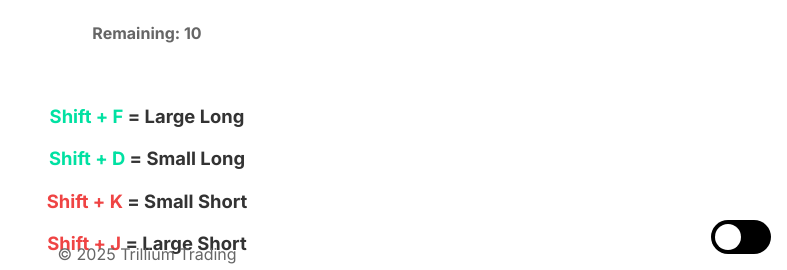
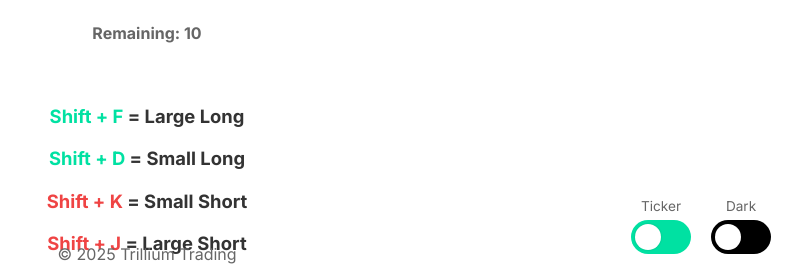
Before and after one commit to cmoon3611/Ticker-Reaction-Trainer, a Flask app: page /burst_mode in a window 1280 px wide. Shown: the part 530-800 px from the top of the page, without its empty margins (493-1280 px from the left). Run offline with Flask 3, Linux system fonts and the light colour scheme.

Commit message:
Added ticker toggle to burst mode

```diff
--- a/templates/burst_mode.html
+++ b/templates/burst_mode.html
@@ -475,6 +475,88 @@ html.dark-mode .feedback.red {
 html.dark-mode #remainingCount {
   color: #aaa;
 }
+
+/* Ticker toggle switch styling */
+#tickerToggle {
+  position: fixed;
+  bottom: 1rem;
+  right: 6rem; /* Position to the left of dark mode toggle */
+  width: 60px;
+  height: 34px;
+  background-color: #00E1A2; /* Green when ticker is shown */
+  border-radius: 34px;
+  cursor: pointer;
+  user-select: none;
+  z-index: 1000;
+  border: none;
+  padding: 0;
+  outline: none;
+  transition: background-color 0.3s ease;
+  display: flex;
+  align-items: center;
+  box-sizing: content-box;
+}
+
+#tickerToggle::before {
+  content: "";
+  position: absolute;
+  left: 4px;
+  top: 4px;
+  width: 26px;
+  height: 26px;
+  background-color: white;
+  border-radius: 50%;
+  transition: transform 0.3s ease;
+  box-shadow: 0 0 2px rgba(0,0,0,0.2);
+}
+
+#tickerToggle.ticker-hidden {
+  background-color: #666; /* Gray when ticker is hidden */
+}
+
+#tickerToggle.ticker-hidden::before {
+  transform: translateX(26px);
+}
+
+html.dark-mode #tickerToggle {
+  background-color: #00E1A2;
+}
+
+html.dark-mode #tickerToggle.ticker-hidden {
+  background-color: #444;
+}
+
+html.dark-mode #tickerToggle::before {
+  background-color: black;
+}
+
+/* Toggle labels */
+.toggle-label {
+  position: fixed;
+  bottom: 3.5rem;
+  font-size: 0.85rem;
+  color: #666;
+  user-select: none;
+  z-index: 1000;
+  transition: color 0.3s ease;
+}
+
+#tickerToggleLabel {
+  right: 6rem;
+  width: 60px;
+  text-align: center;
+}
+
+#darkModeToggleLabel {
+  right: 1rem;
+  width: 60px;
+  text-align: center;
+}
+
+html.dark-mode .toggle-label {
+  color: #999;
+}
+
   </style>
 </head>
 <body>
@@ -510,6 +592,10 @@ html.dark-mode #remainingCount {
   <div id="burstStats"></div>
 </main>
 
+<div class="toggle-label" id="tickerToggleLabel">Ticker</div>
+<button id="tickerToggle" aria-label="Toggle ticker visibility"></button>
+
+<div class="toggle-label" id="darkModeToggleLabel">Dark</div>
 <button id="darkModeToggle" aria-label="Toggle dark mode"></button>
 
 <footer>&copy; 2025 Trillium Trading</footer>
@@ -702,18 +788,51 @@ toggleBtn.addEventListener('click', () => {
     startTimer();  // START timer only once per headline here
   }
 
+  // Ticker toggle functionality
+const tickerToggleBtn = document.getElementById('tickerToggle');
+let showTicker = true;
+
+function applyTickerToggle(show) {
+  showTicker = show;
+  if (show) {
+    tickerToggleBtn.classList.remove('ticker-hidden');
+  } else {
+    tickerToggleBtn.classList.add('ticker-hidden');
+  }
+
+  // Re-display current headline with new ticker setting
+  if (currentHeadline) {
+    displayCurrentHeadline();
+  }
+}
+
+// Initialize based on saved preference or default to show ticker
+const savedTickerMode = localStorage.getItem('showTicker') !== 'false';
+applyTickerToggle(savedTickerMode);
+
+tickerToggleBtn.addEventListener('click', () => {
+  applyTickerToggle(!showTicker);
+  localStorage.setItem('showTicker', showTicker);
+});
+
+// Modified displayCurrentHeadline function
+
   function displayCurrentHeadline() {
   if (!currentHeadline || !currentHeadline.headline) {
     document.getElementById("headline").textContent = "No headline found.";
     return;
   }
 
-  // Get all tickers and join them with commas
-  const allTickers = currentHeadline.tickers && currentHeadline.tickers.length > 0
-    ? currentHeadline.tickers.map(t => t.ticker.toUpperCase()).join(", ")
-    : "???";
+  let text;
+  if (showTicker && currentHeadline.tickers && currentHeadline.tickers.length > 0) {
+    // Show tickers if toggle is on
+    const allTickers = currentHeadline.tickers.map(t => t.ticker.toUpperCase()).join(", ");
+    text = `${allTickers} | ${currentHeadline.headline.toUpperCase()}`;
+  } else {
+    // Hide tickers if toggle is off
+    text = currentHeadline.headline.toUpperCase();
+  }
 
-  const text = `${allTickers} | ${currentHeadline.headline.toUpperCase()}`;
   document.getElementById("headline").textContent = text;
 }
 
```
